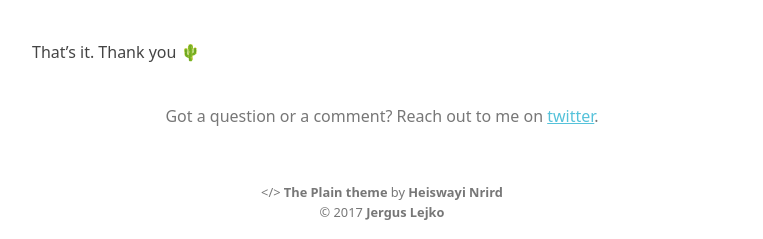
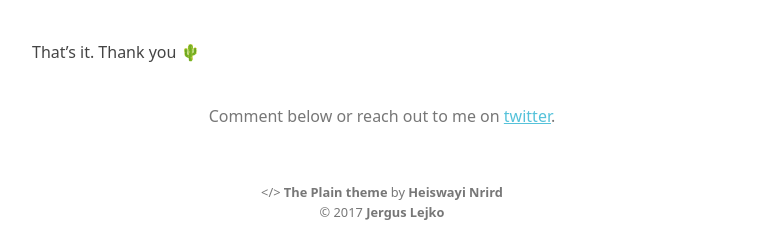
Before and after one commit to jerguslejko/website, a Jekyll site: the page built from _posts/2017-09-10-personal-uob-here-i-come.md, in a window 1280 px wide. Shown: the part 843-1082 px from the top of the page, without its empty margins (258-1021 px from the left). Built offline with Jekyll 4.4.1, drawn with Linux system fonts in a browser that asks for light colours; comment, search, counter and statistics services are not loaded.

Commit message:
add comments

```diff
--- a/_layouts/post.html
+++ b/_layouts/post.html
@@ -13,6 +13,10 @@
     </div>
 
     <p class="text-center text-soft">
-        Got a question or a comment? Reach out to me on <a href="https://twitter.com/intent/tweet?text=Hey%20%40jerguslejko!">twitter</a>.
+        Comment below or reach out to me on <a href="https://twitter.com/intent/tweet?text=Hey%20%40jerguslejko!">twitter</a>.
     </p>
+
+    <div id="disqus_thread"></div>
+
+    <script>(function() {var d = document, s = d.createElement('script');s.src = 'https://jergus.disqus.com/embed.js';s.setAttribute('data-timestamp', +new Date());(d.head || d.body).appendChild(s);})();</script>
 </article>
```
